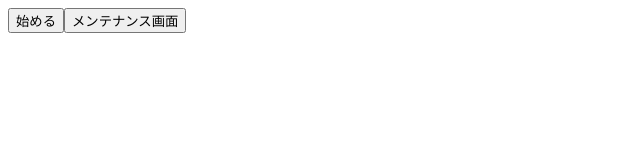
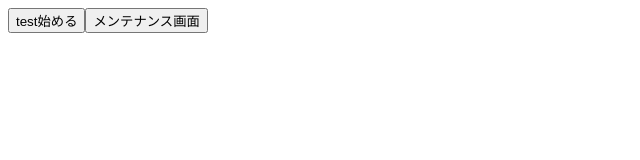
Before and after one commit to kotatsuko/ikura-front, a Vue app in the folder ikura-front/: page /ikura/ in a window 1280 px wide. Shown: the top 160 px of the page, without its empty margins (0-640 px from the left). Built offline with nearby package versions, Linux system fonts and the light colour scheme.

Commit message:
テスト

```diff
--- a/ikura-front/src/views/StartView.vue
+++ b/ikura-front/src/views/StartView.vue
@@ -14,7 +14,7 @@ const goMaintenance = () => {
 
 <template>
   <!-- さいちゃん担当 -->
-  <button @click="goNext">始める</button>
+  <button @click="goNext">test始める</button>
   <!-- ↓↓↓↓このメンテナンスボタン隠しといて！誰でもメンテ入れたら困るから！！↓↓↓↓-->
   <button @click="goMaintenance">メンテナンス画面</button>
 </template>
```
